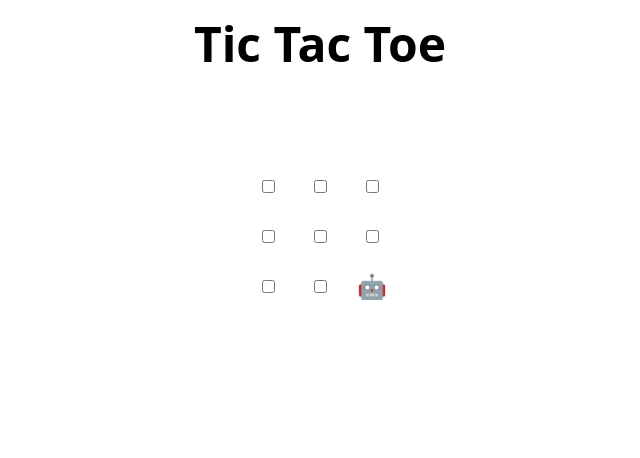
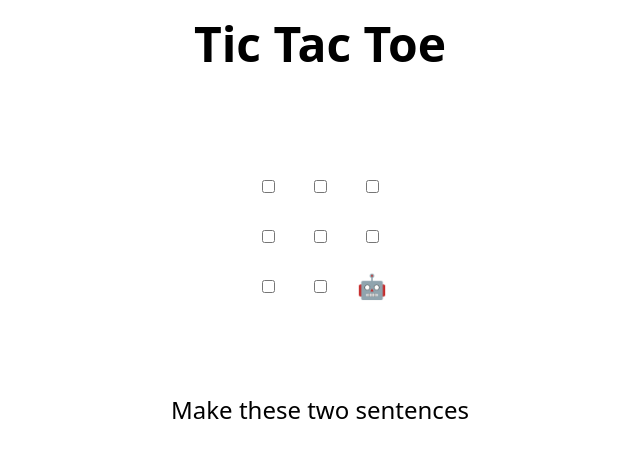
Before and after one commit to davidbainbridge-str/skills-review-pull-requests, a plain HTML site: page index.html in a window 1280 px wide. Shown: the whole page, without its empty margins (320-960 px from the left). Drawn offline with Linux system fonts and the light colour scheme.

Commit message:
Added a suggestion

```diff
--- a/index.html
+++ b/index.html
@@ -48,7 +48,7 @@
 </table>
 
 <h2 hidden>Game over, refresh to play again 🧑‍💻 🤖!</h2>
-
+Make these two sentences
 <script>
   // Initialization
   const boxes = Array.from(document.querySelectorAll("td"));
```
